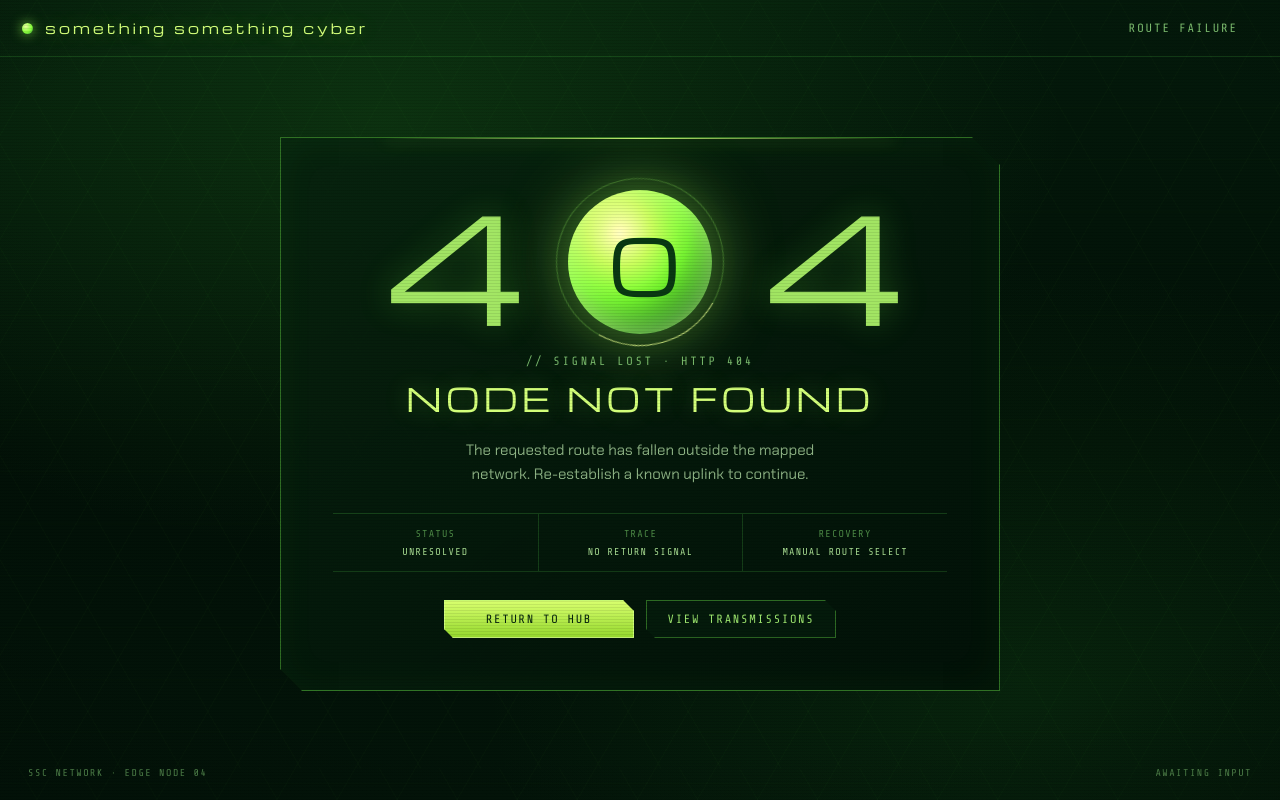
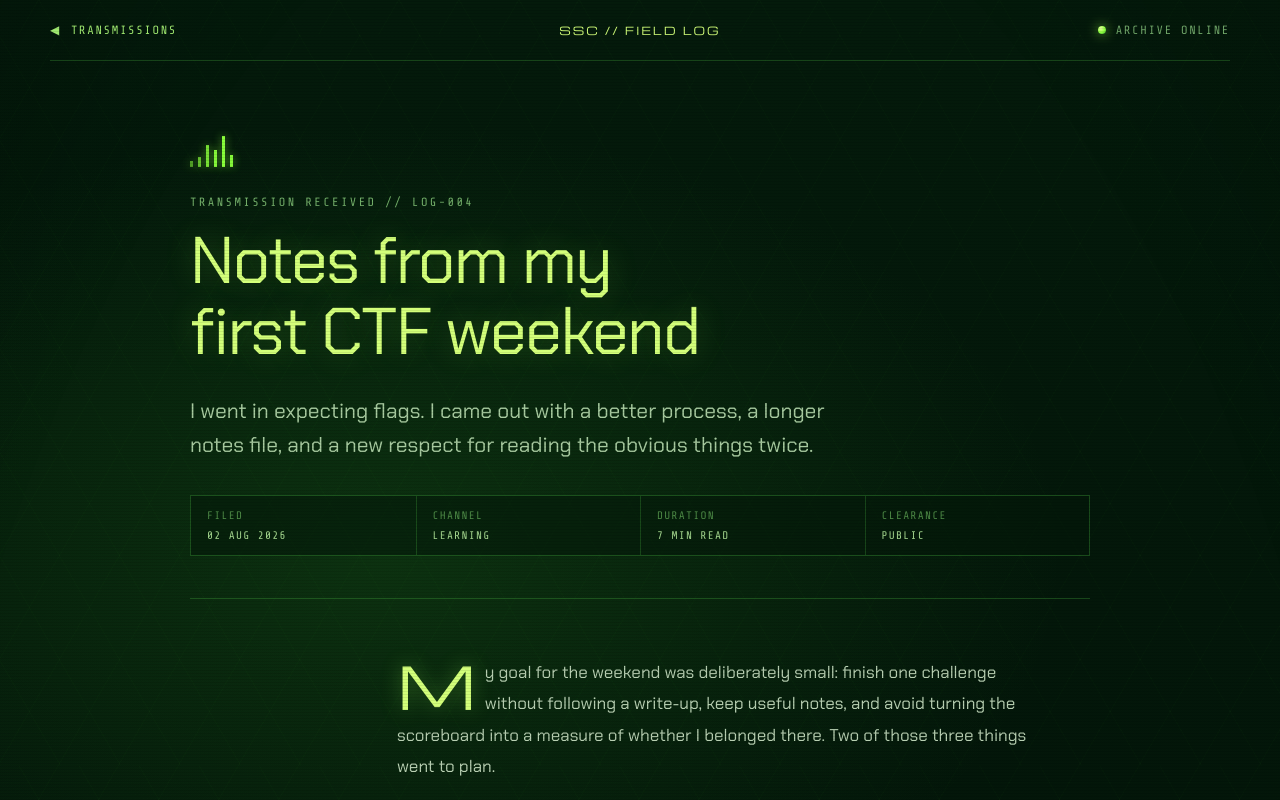
Before and after one commit to Legitimutley/something-something-cyber, a Next.js app: page /transmissions/notes-from-my-first-ctf-weekend in a window 1280 px wide. Before the commit this address had no page. Shown: the top 800 px of the page. Built offline with nearby package versions, Linux system fonts and the light colour scheme.

Commit message:
Add transmission reader route

```diff
--- /dev/null
+++ b/app/transmissions/[slug]/page.tsx
@@ -0,0 +1,123 @@
+import type { Metadata } from 'next';
+import Link from 'next/link';
+import { notFound } from 'next/navigation';
+import { getTransmission, transmissions } from '@/content/transmissions';
+
+type PageProps = {
+  params: Promise<{ slug: string }>;
+};
+
+export function generateStaticParams() {
+  return transmissions.map(({ slug }) => ({ slug }));
+}
+
+export async function generateMetadata({ params }: PageProps): Promise<Metadata> {
+  const { slug } = await params;
+  const transmission = getTransmission(slug);
+
+  if (!transmission) return {};
+
+  return {
+    title: `${transmission.title} | Something Something Cyber`,
+    description: transmission.excerpt,
+    openGraph: {
+      title: transmission.title,
+      description: transmission.excerpt,
+      type: 'article',
+      publishedTime: transmission.date,
+      images: [],
+    },
+    twitter: {
+      card: 'summary',
+      title: transmission.title,
+      description: transmission.excerpt,
+      images: [],
+    },
+  };
+}
+
+export default async function TransmissionPage({ params }: PageProps) {
+  const { slug } = await params;
+  const transmission = getTransmission(slug);
+
+  if (!transmission) notFound();
+
+  return (
+    <main className="transmission-reader crt-shell">
+      <div className="ambient-grid transmissions-grid" aria-hidden="true" />
+      <div className="scanlines transmissions-scanlines" aria-hidden="true" />
+
+      <header className="reader-header">
+        <Link className="back-link" href="/transmissions"><span aria-hidden="true">◀</span> TRANSMISSIONS</Link>
+        <Link className="reader-wordmark" href="/">SSC // FIELD LOG</Link>
+        <span className="reader-online"><span className="status-dot" /> ARCHIVE ONLINE</span>
+      </header>
+
+      <article className="reader-article">
+        <header className="article-hero">
+          <div className="article-signal" aria-hidden="true">
+            <span />
+            <span />
+            <span />
+            <span />
+            <span />
+            <span />
+          </div>
+          <p className="article-kicker">TRANSMISSION RECEIVED // {transmission.id}</p>
+          <h1>{transmission.title}</h1>
+          <p className="article-dek">{transmission.dek}</p>
+          <dl className="article-readout">
+            <div><dt>FILED</dt><dd><time dateTime={transmission.date}>{transmission.displayDate}</time></dd></div>
+            <div><dt>CHANNEL</dt><dd>{transmission.tag}</dd></div>
+            <div><dt>DURATION</dt><dd>{transmission.mins} MIN READ</dd></div>
+            <div><dt>CLEARANCE</dt><dd>{transmission.clearance}</dd></div>
+          </dl>
+        </header>
+
+        <div className="article-layout">
+          <aside className="article-rail" aria-label="Transmission status">
+            <span>{transmission.id}</span>
+            <span className="rail-line" aria-hidden="true" />
+            <span>AUTHENTICATED</span>
+          </aside>
+
+          <div className="article-body">
+            {transmission.blocks.map((block, index) => {
+              if (block.type === 'heading') {
+                return <h2 id={block.id} key={block.id}>{block.text}</h2>;
+              }
+              if (block.type === 'paragraph') {
+                return <p key={index}>{block.text}</p>;
+              }
+              if (block.type === 'list') {
+                return <ul key={index}>{block.items.map((item) => <li key={item}>{item}</li>)}</ul>;
+              }
+              if (block.type === 'code') {
+                return (
+                  <figure className="field-note" key={index}>
+                    <figcaption>{block.label}</figcaption>
+                    <pre><code>{block.code}</code></pre>
+                  </figure>
+                );
+              }
+              return (
+                <aside className="article-callout" key={index}>
+                  <strong>{block.label}</strong>
+                  <p>{block.text}</p>
+                </aside>
+              );
+            })}
+          </div>
+        </div>
+
+        <footer className="article-footer">
+          <div>
+            <span>END OF TRANSMISSION</span>
+            <strong>{`${transmission.id} // CHECKSUM VERIFIED`}</strong>
+          </div>
+          <Link className="article-return" href="/transmissions">RETURN TO ARCHIVE <span aria-hidden="true">▶</span></Link>
+        </footer>
+      </article>
+    </main>
+  );
+}
```
